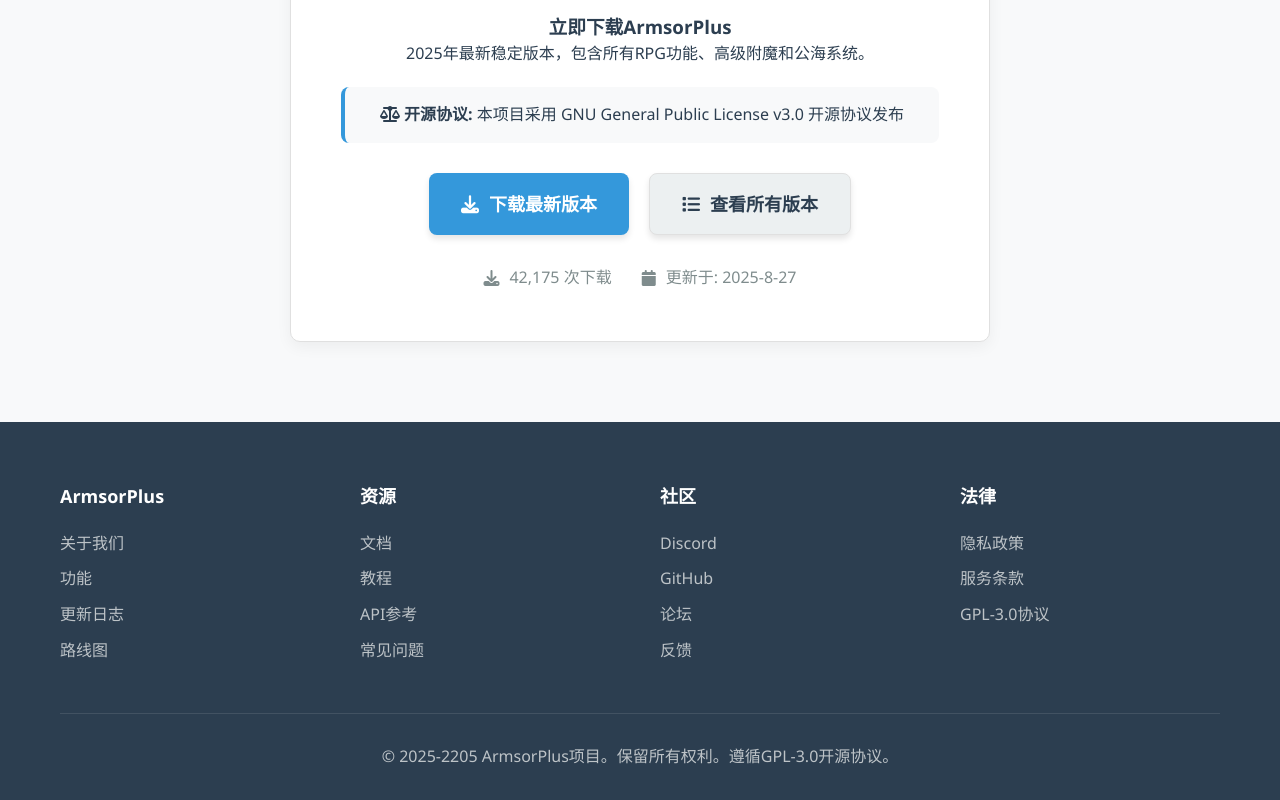
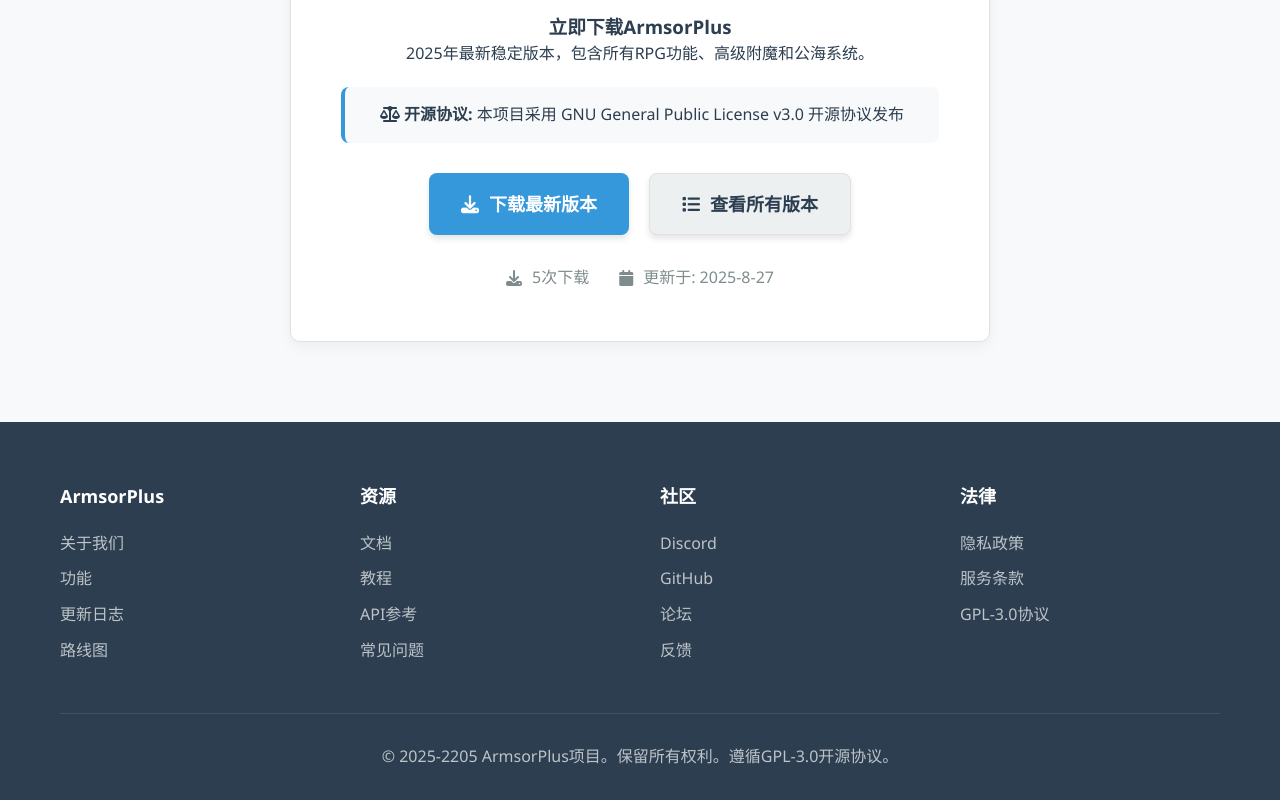
Before and after one commit to LJRDE/LJRDE.github.io, a plain HTML site: page index.html in a window 1280 px wide. Shown: the part 1729-2529 px from the top of the page. Drawn offline with Linux system fonts and the light colour scheme.

Commit message:
Update index.html

```diff
--- a/index.html
+++ b/index.html
@@ -457,7 +457,7 @@
                 <div class="download-stats">
                     <div class="stat">
                         <i class="fas fa-download"></i>
-                        <span>1次下载</span>
+                        <span>5次下载</span>
                     </div>
                     <div class="stat">
                         <i class="fas fa-calendar"></i>
@@ -526,7 +526,7 @@
             downloadButtons.forEach(button => {
                 button.addEventListener('click', function(e) {
                     e.preventDefault();
-                    alert('即将下载ArmsorPlus最新版本。在实际应用中，这里会链接到实际的下载文件。');
+                    <a href="https://github.com/LJRDE/ArmsorPlus/releases/download/0.2-f%2B/ArmsorPlus-0.2-f+.jar" class="btn btn-secondary">
                     // window.location.href = 'https://github.com/LJRDE/ArmsorPlus/releases/download/0.2-f%2B/ArmsorPlus-0.2-f+.jar';
                 });
             });
@@ -534,7 +534,7 @@
             // 模拟下载计数动画
             const downloadCount = document.querySelector('.download-stats .stat span');
             let count = 0;
-            const targetCount = 42175;
+            const targetCount = 5;
             const duration = 2000;
             const increment = targetCount / (duration / 16);
 
```
